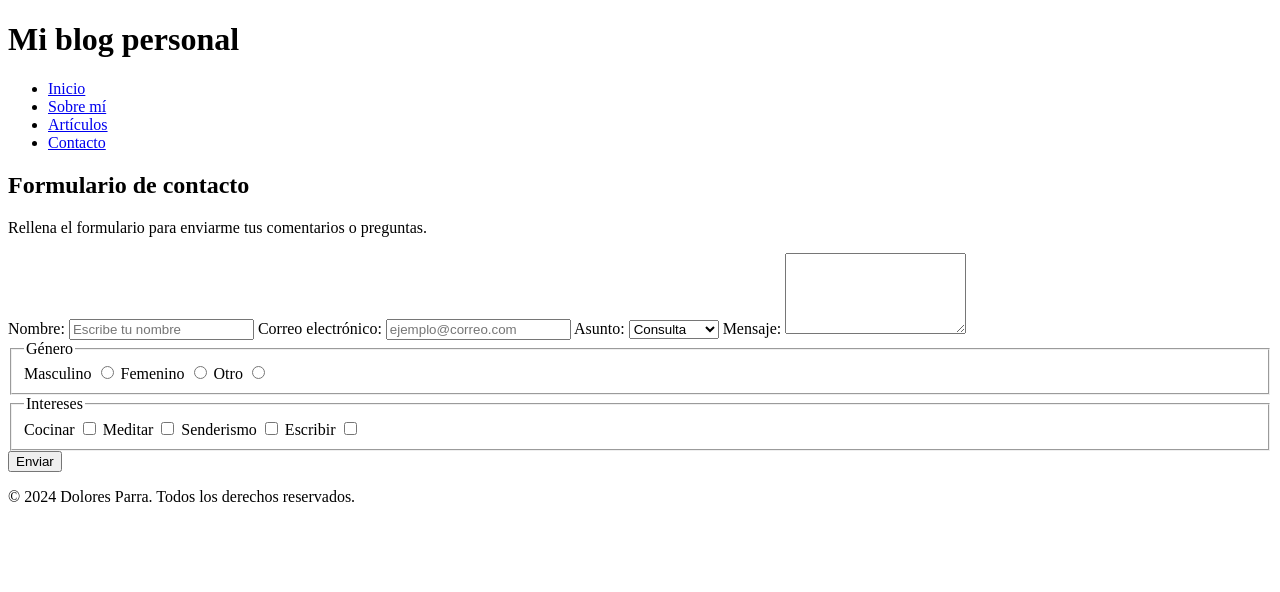
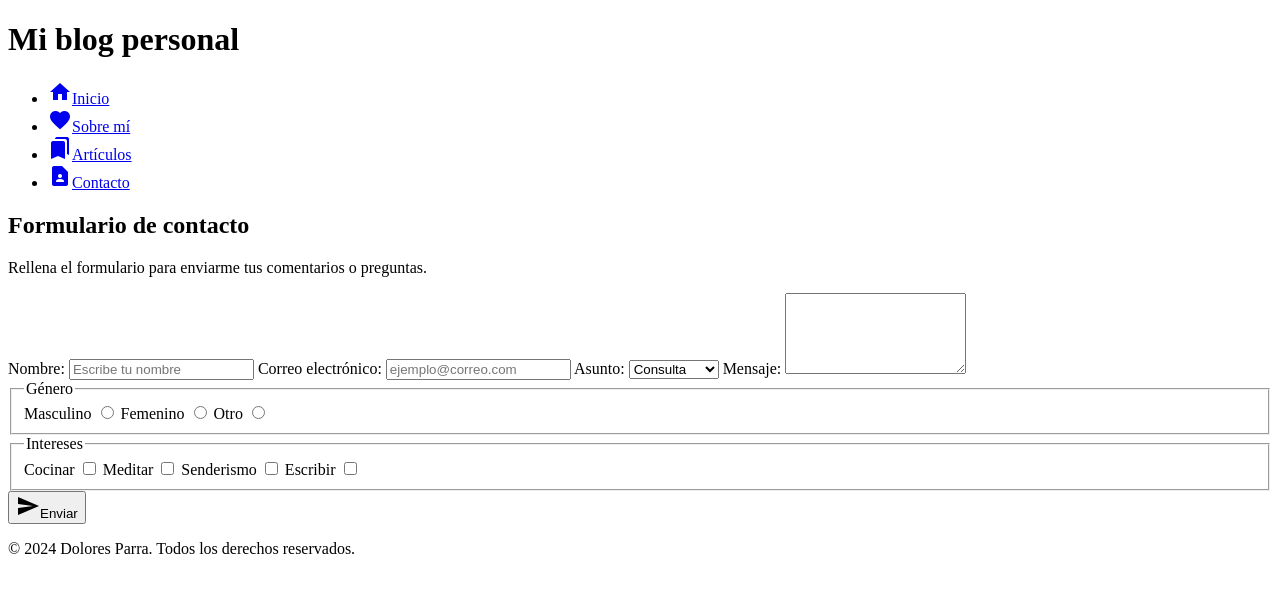
Before and after one commit to DoloresPGz/practica-frontend-modulo-1, a plain HTML site: page main.html in a window 1280 px wide. Drawn offline with Linux system fonts and the light colour scheme.

Commit message:
Agrego iconos de google fonts a mi proyecto

```diff
--- a/main.html
+++ b/main.html
@@ -12,6 +12,14 @@
      <meta name="keywords"
         content="HTML, etiquetas semanticas, proyecto"
      >
+    <!-- Enlace a Material Icions -->
+     <!-- Este enlace carga la biblioteca de Material Icons desde Google Fonts,
+      permitiendo el uso de íconos con nombres específicos -->
+     <link
+     rel="stylesheet"
+     href="https://fonts.googleapis.com/icon?family=Material+Icons"
+   />
+
     <title>Document</title>
 </head>
 <body>
@@ -19,10 +27,10 @@
         <h1>Mi blog personal</h1>
         <nav>
             <ul>
-                <li><a href="#">Inicio</a></li>
-                <li><a href="#">Sobre mí</a></li>
-                <li><a href="#">Artículos</a></li>
-                <li><a href="#contacto">Contacto</a></li>
+                <li><a href="#"><span class="material-icons">home</span>Inicio</a></li>
+                <li><a href="#"><span class="material-icons">favorite</span>Sobre mí</a></li>
+                <li><a href="#"><span class="material-icons">bookmarks</span>Artículos</a></li>
+                <li><a href="#contacto"><span class="material-icons">contact_page</span>Contacto</a></li>
             </ul>
         </nav>
     </header>
@@ -92,7 +100,7 @@
                     <input type="checkbox" name="escribir" id="intereses-escribir">
                 </fieldset>
 
-                <button type="submit">Enviar</button>
+                <button type="submit"><span class="material-icons">send</span>Enviar</button>
              </form>
         </section>
     </main>
```
